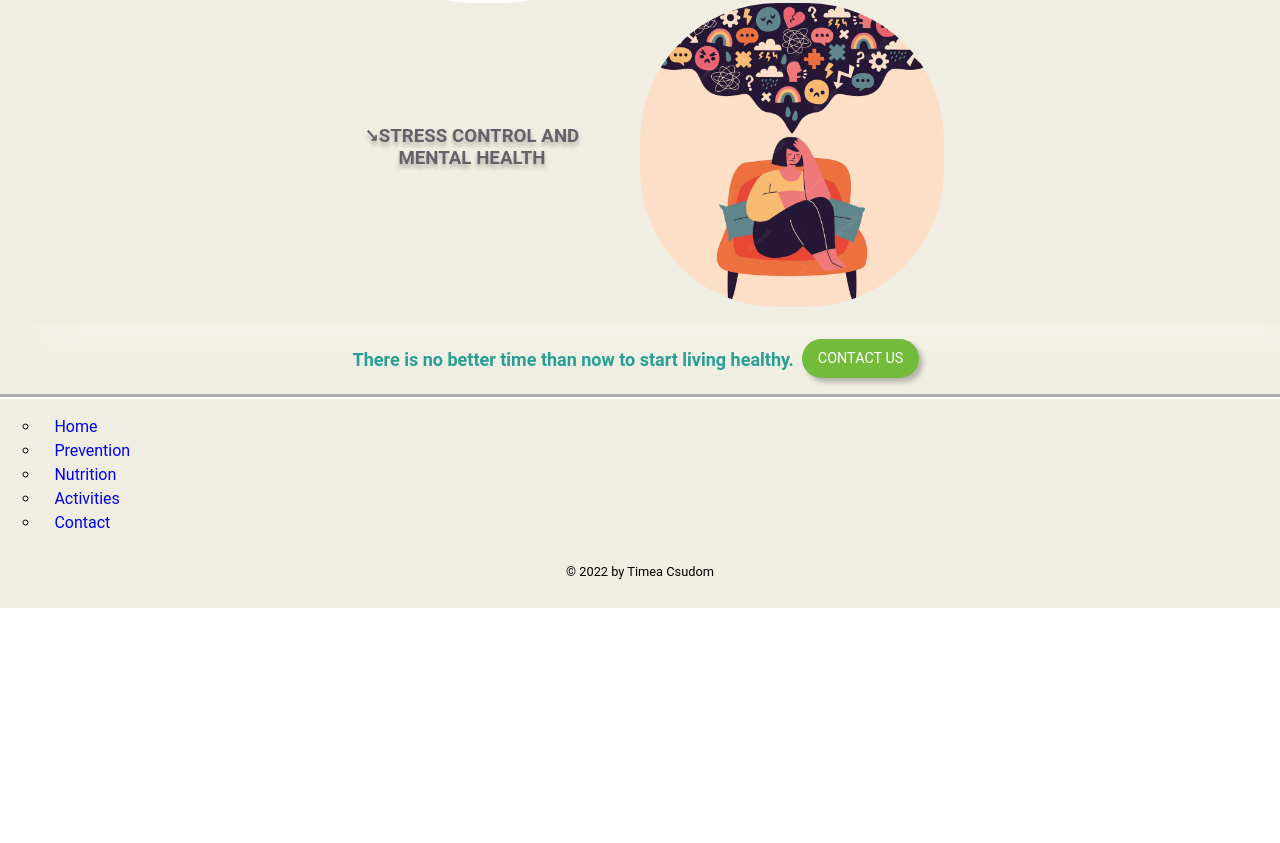
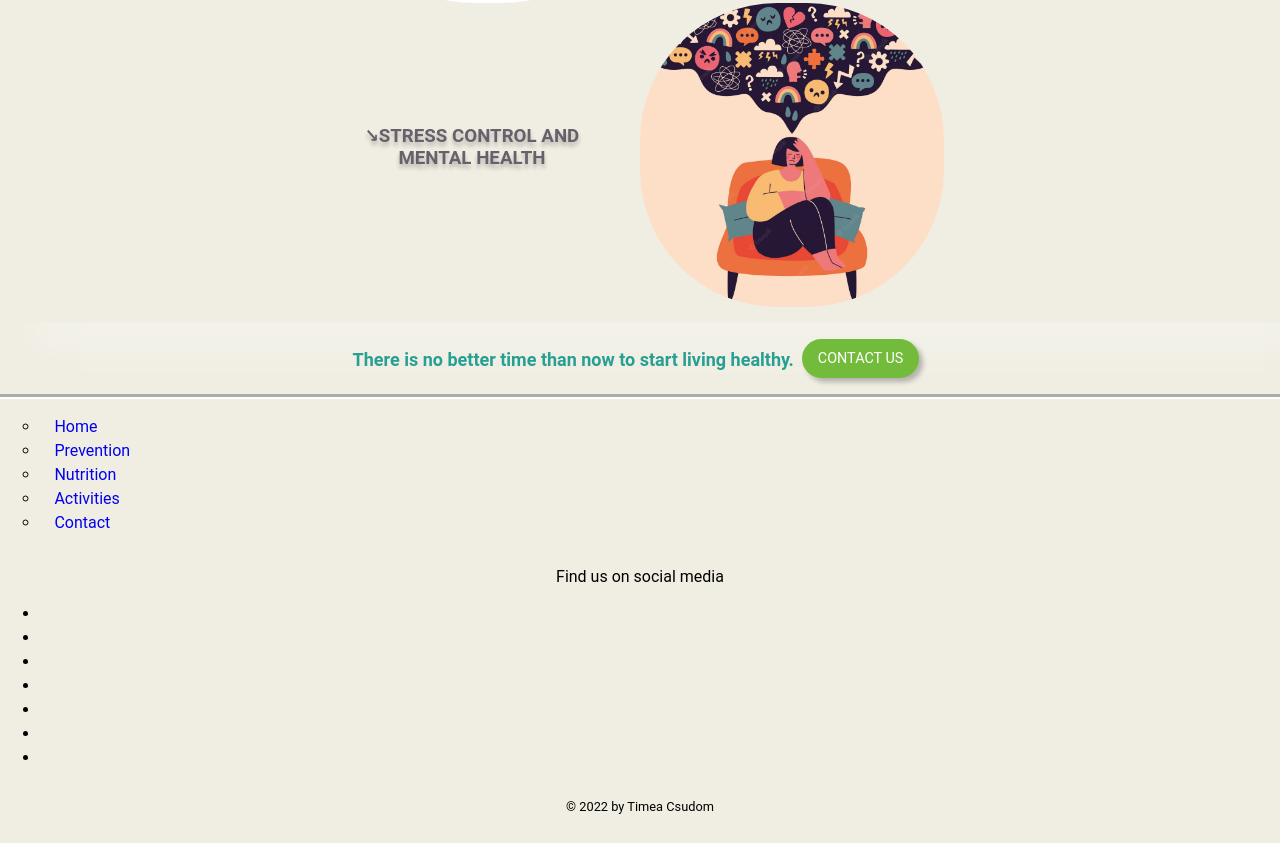
Before and after one commit to TimeeaCs/TimeeaCs.github.io, a plain HTML site: page index.html in a window 1280 px wide. Shown: the part 1040-1883 px from the top of the page. Before the commit the page ends 1648 px from the top, so only its background shows below. Drawn offline with Linux system fonts and the light colour scheme.

Commit message:
Update index.html

```diff
--- a/index.html
+++ b/index.html
@@ -132,6 +132,19 @@
                     <li><a href="#" class="footer-m">Activities</a></li>
                     <li><a href="contact.html" class="footer-m">Contact</a></li>
                 </ul>
+                <div align="center" class="socialbtns">
+                    <p class="invite">Find us on social media</p>
+
+                    <ul>
+                        <li><a href="#" class="fa fa-lg fa-facebook"></a></li>
+                        <li><a href="#" class="fa fa-lg fa-twitter"></a></li>
+                        <li><a href="#" class="fa fa-lg fa-github"></a></li>
+                        <li><a href="#" class="fa fa-lg fa-pinterest"></a></li>
+                        <li><a href="#" class="fa fa-lg fa-linkedin"></a></li>
+                        <li><a href="#" class="fa fa-lg fa-instagram"></a></li>
+                        <li><a href="#" class="fa fa-lg fa-youtube"></a></li>
+                    </ul>
+                </div>
                 <p class="copyright">&copy; 2022 by Timea Csudom</p>
             </footer>
         </div>
```
